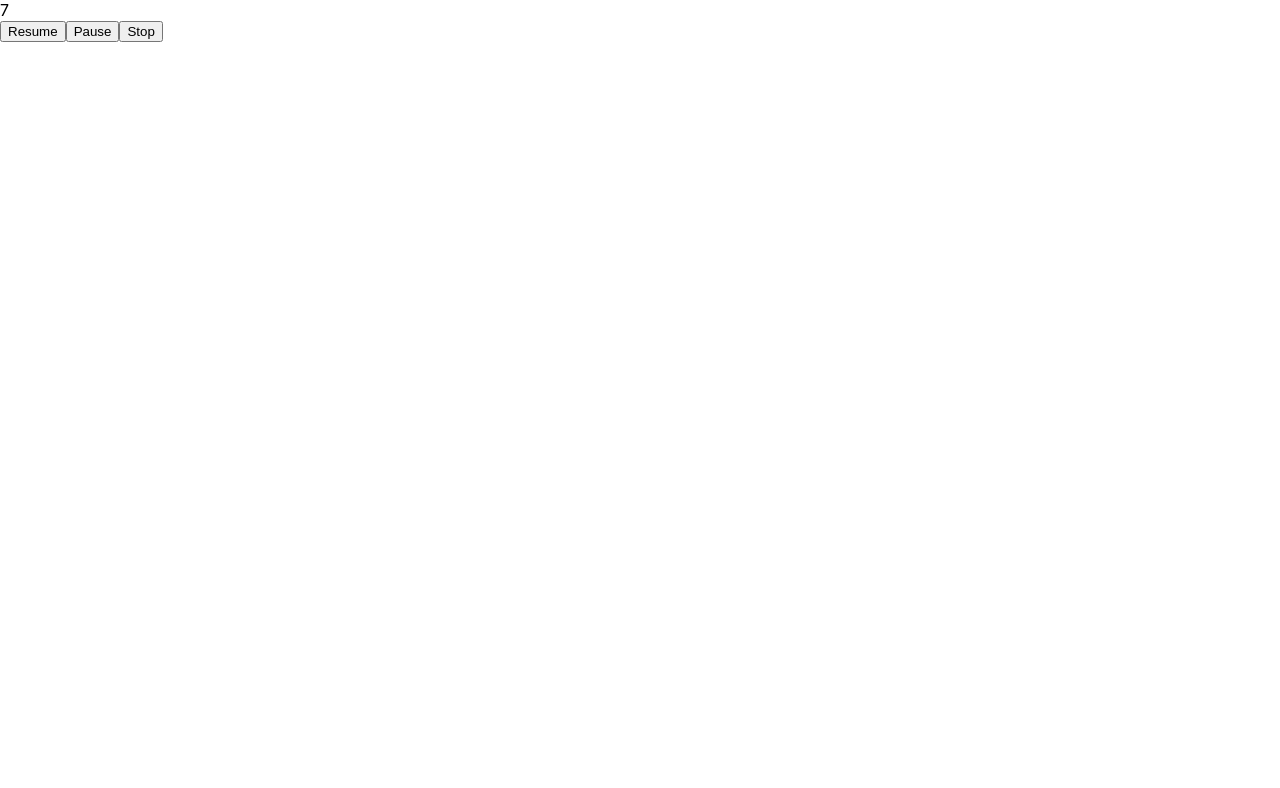
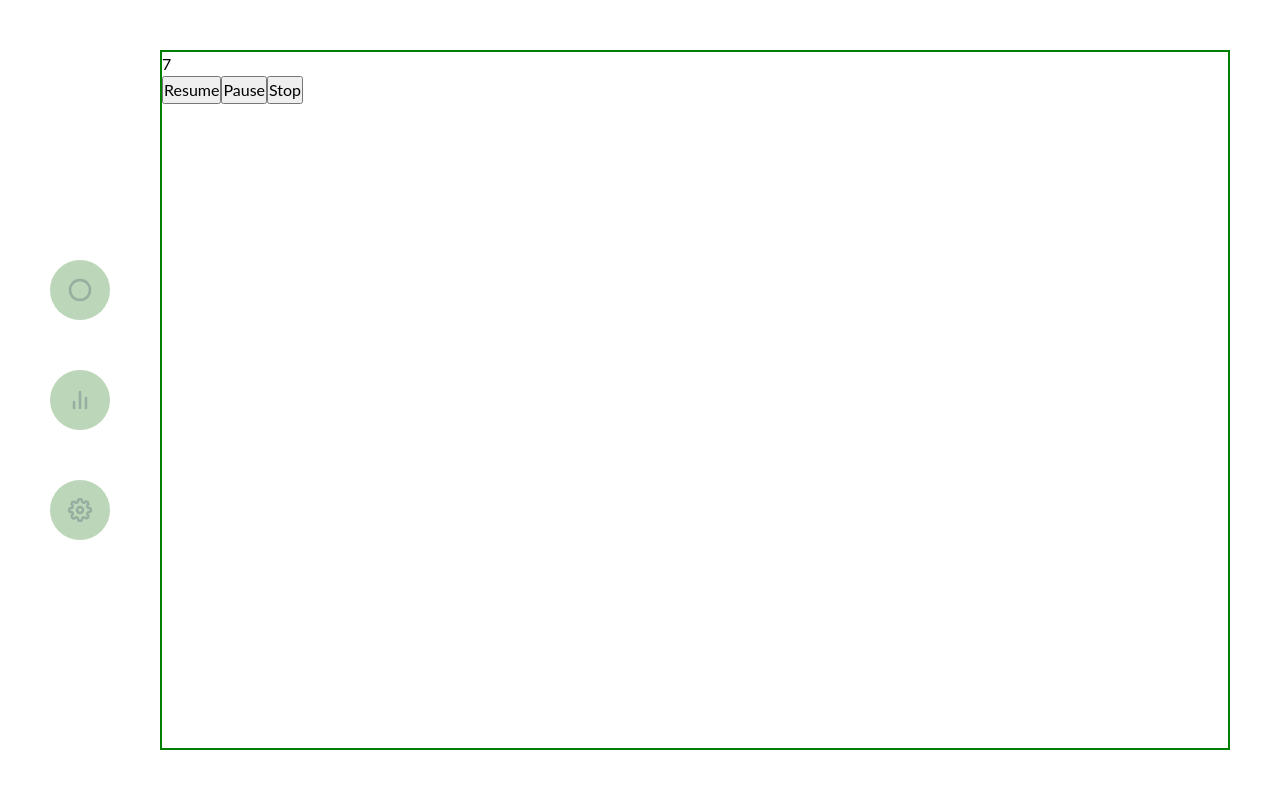
Before and after one commit to brrkrmn/session, a React (Create React App) app in the folder my-app/: page / in a window 1280 px wide. Shown: the top 788 px of the page. Built offline with nearby package versions, Linux system fonts and the light colour scheme.

Commit message:
add css to menu

```diff
--- a/my-app/package.json
+++ b/my-app/package.json
@@ -8,6 +8,7 @@
     "@testing-library/user-event": "^13.5.0",
     "react": "^18.2.0",
     "react-dom": "^18.2.0",
+    "react-feather": "^2.0.10",
     "react-scripts": "5.0.1",
     "web-vitals": "^2.1.4"
   },
--- a/my-app/src/components/App.js
+++ b/my-app/src/components/App.js
@@ -1,13 +1,9 @@
 import React from 'react';
-import Menu from './Menu';
-import SessionPlayground from './SessionPlayground';
+import ContentWrapper from './ContentWrapper';
 
 function App() {
   return (
-    <>
-      <Menu />
-      <SessionPlayground />
-    </>
+    <ContentWrapper />
   );
 }
 
--- /dev/null
+++ b/my-app/src/components/ContentWrapper/ContentWrapper.js
@@ -0,0 +1,17 @@
+import React from 'react';
+
+import Menu from '../Menu';
+import SessionPlayground from '../SessionPlayground';
+
+import styles from './ContentWrapper.module.css';
+
+function ContentWrapper() {
+  return (
+    <div className={styles.content}>
+      <Menu />
+      <SessionPlayground />
+    </div>
+  )
+}
+
+export default ContentWrapper;
--- /dev/null
+++ b/my-app/src/components/ContentWrapper/ContentWrapper.module.css
@@ -0,0 +1,6 @@
+.content {
+    height: 100%;
+    display: flex;
+    justify-content: center;
+    gap: 50px;
+  }
--- /dev/null
+++ b/my-app/src/components/ContentWrapper/index.js
@@ -0,0 +1,2 @@
+export * from './ContentWrapper';
+export { default } from './ContentWrapper';
--- a/my-app/src/components/Menu/Menu.js
+++ b/my-app/src/components/Menu/Menu.js
@@ -1,7 +1,26 @@
 import React from 'react';
+import MenuItem from '../MenuItem';
+import styles from './Menu.module.css';
+import {Circle, Settings, BarChart2} from 'react-feather';
 
+const MENU_ITEMS = ['Home', 'Statistics', 'Settings'];
+const ICON_MAP = {
+  'Home': Circle,
+  'Statistics': BarChart2,
+  'Settings': Settings,
+};
 function Menu() {
-  return <div></div>;
+  return (
+    <div className={styles.menu}>
+      {MENU_ITEMS.map((item) => {
+        return (
+          <MenuItem icon={ICON_MAP[item]} key={item} />
+          )
+        })
+      }
+    </div>
+  )
+
 }
 
 export default Menu;
--- /dev/null
+++ b/my-app/src/components/Menu/Menu.module.css
@@ -0,0 +1,30 @@
+.menu {
+    height: 100%;
+
+    display: flex;
+    flex-direction: column;
+    justify-content: center;
+    gap: 50px;
+}
+
+.button {
+    width: 60px;
+    height: 60px;
+
+    display: flex;
+    justify-content: center;
+    align-items: center;
+
+    border: none;
+    border-radius: 50%;
+    background-color: #BBD6B8;
+}
+
+.button:hover {
+    background-color: #AEC2B6;
+}
+
+.icon {
+    color: #94AF9F;
+    stroke-width: 2.5px;
+}
--- /dev/null
+++ b/my-app/src/components/MenuItem/MenuItem.js
@@ -0,0 +1,11 @@
+import React from 'react';
+import styles from '../Menu/Menu.module.css'
+function MenuItem({ icon: Icon }) {
+  return (
+    <button className={styles.button} >
+      <Icon className={styles.icon} />
+      </button>
+  )
+}
+
+export default MenuItem;
--- /dev/null
+++ b/my-app/src/components/MenuItem/index.js
@@ -0,0 +1,2 @@
+export * from './MenuItem';
+export { default } from './MenuItem';
--- a/my-app/src/components/SessionPlayground/SessionPlayground.js
+++ b/my-app/src/components/SessionPlayground/SessionPlayground.js
@@ -1,9 +1,12 @@
 import React from 'react';
 import Timer from '../Timer';
+import styles from './SessionPlayground.module.css';
 
 function SessionPlayground() {
   return (
-    <Timer />
+    <div className={styles.playgroundWrapper}>
+      <Timer />
+    </div>
   )
 }
 
--- /dev/null
+++ b/my-app/src/components/SessionPlayground/SessionPlayground.module.css
@@ -0,0 +1,4 @@
+.playgroundWrapper {
+    border: 2px solid green;
+    flex-grow: 3;
+}
--- a/my-app/src/index.css
+++ b/my-app/src/index.css
@@ -1,13 +1,50 @@
-body {
+*,
+*::before,
+*::after {
+  box-sizing: border-box;
+}
+* {
   margin: 0;
-  font-family: -apple-system, BlinkMacSystemFont, 'Segoe UI', 'Roboto', 'Oxygen',
-    'Ubuntu', 'Cantarell', 'Fira Sans', 'Droid Sans', 'Helvetica Neue',
-    sans-serif;
-  -webkit-font-smoothing: antialiased;
-  -moz-osx-font-smoothing: grayscale;
+  padding: 0;
 }
 
-code {
-  font-family: source-code-pro, Menlo, Monaco, Consolas, 'Courier New',
-    monospace;
+#root {
+  height: 100%;
 }
+html,
+body {
+  height: 100%;
+}
+body {
+  line-height: 1.5;
+  padding: 50px;
+  -webkit-font-smoothing: antialiased;
+  font-family: 'Lato', sans-serif;
+}
+img,
+picture,
+video,
+canvas,
+svg {
+  display: block;
+  max-width: 100%;
+}
+input,
+button,
+textarea,
+select {
+  font: inherit;
+}
+p,
+h1,
+h2,
+h3,
+h4,
+h5,
+h6 {
+  overflow-wrap: break-word;
+}
+#root,
+#__next {
+  isolation: isolate;
+}
```
Also changed, not shown: 1 other file (tests, documents, lock files or other folders).
